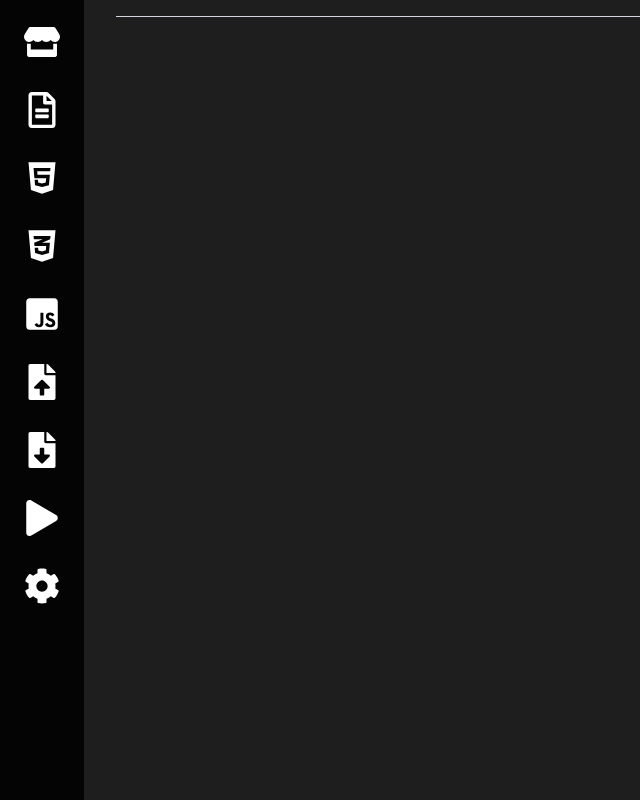
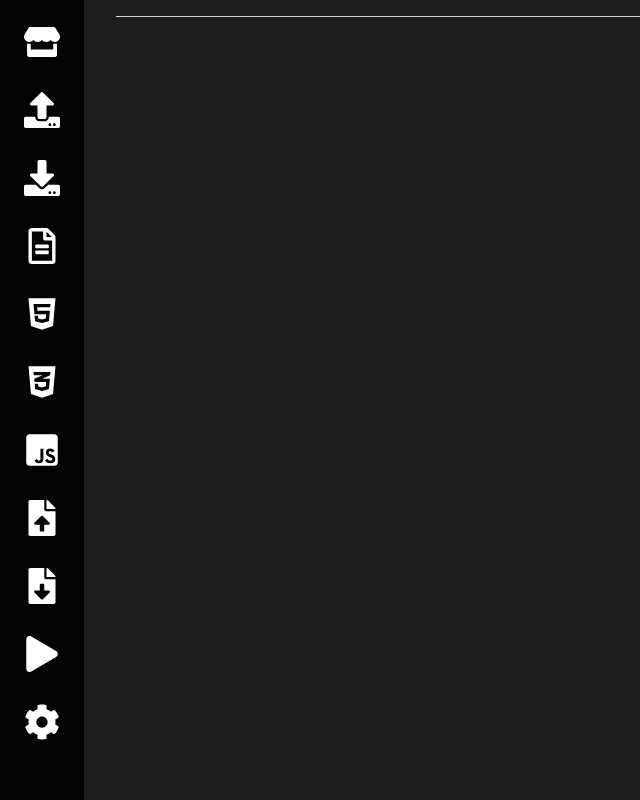
Before and after one commit to danielkorkin/webcode, a Next.js app: page / in a window 1280 px wide. Shown: the whole page, without its empty margins (0-640 px from the left). Built offline with nearby package versions, Linux system fonts and the light colour scheme.

Commit message:
Import Export Settings

```diff
--- a/src/app/page.tsx
+++ b/src/app/page.tsx
@@ -178,6 +178,40 @@ export default function Home() {
 		}
 	};
 
+	const handleImportSettings = () => {
+		const input = document.createElement("input");
+		input.type = "file";
+		input.accept = ".json";
+		input.onchange = async (event: any) => {
+			const file = event.target.files[0];
+			const text = await file.text();
+			const settings = JSON.parse(text);
+			if (settings.theme) setTheme(settings.theme);
+			if (settings.extensions) setExtensions(settings.extensions);
+			if (settings.tabSize) setTabSize(settings.tabSize);
+			if (settings.useTabs !== undefined) setUseTabs(settings.useTabs);
+		};
+		input.click();
+	};
+
+	const handleExportSettings = () => {
+		const settings = {
+			theme,
+			extensions,
+			tabSize,
+			useTabs,
+		};
+		const dataStr =
+			"data:text/json;charset=utf-8," +
+			encodeURIComponent(JSON.stringify(settings, null, 2));
+		const downloadAnchorNode = document.createElement("a");
+		downloadAnchorNode.setAttribute("href", dataStr);
+		downloadAnchorNode.setAttribute("download", "settings.json");
+		document.body.appendChild(downloadAnchorNode);
+		downloadAnchorNode.click();
+		downloadAnchorNode.remove();
+	};
+
 	useEffect(() => {
 		const loadEnabledExtensions = async () => {
 			for (const extension of extensions) {
@@ -227,6 +261,8 @@ export default function Home() {
 					onRun={handleRun}
 					onOpenSettings={() => setIsSettingsOpen(true)}
 					onOpenMarketplace={handleToggleMarketplace}
+					onImportSettings={handleImportSettings} // <-- Pass the new handler
+					onExportSettings={handleExportSettings} // <-- Pass the new handler
 					theme={theme}
 				/>
 				{isFileListOpen && (
--- a/src/components/Sidebar.tsx
+++ b/src/components/Sidebar.tsx
@@ -1,4 +1,3 @@
-// src/components/Sidebar.tsx
 import {
 	FaRegFileAlt,
 	FaFileCode,
@@ -11,6 +10,8 @@ import {
 	FaCss3Alt,
 	FaJsSquare,
 	FaStore, // <-- Import the new icon for the marketplace
+	FaDownload,
+	FaUpload,
 } from "react-icons/fa";
 import { Tooltip } from "react-tooltip";
 import "react-tooltip/dist/react-tooltip.css";
@@ -24,12 +25,14 @@ interface SidebarProps {
 			name: string;
 			content: string;
 			type: "html" | "css" | "javascript";
-		}[]
+		}[],
 	) => void;
 	onExport: () => void;
 	onRun: () => void;
 	onOpenSettings: () => void;
 	onOpenMarketplace: () => void; // <-- New prop for opening the marketplace
+	onImportSettings: () => void; // <-- New prop for importing settings
+	onExportSettings: () => void; // <-- New prop for exporting settings
 	theme: string;
 }
 
@@ -41,11 +44,13 @@ export default function Sidebar({
 	onRun,
 	onOpenSettings,
 	onOpenMarketplace, // <-- Add the new prop here
+	onImportSettings, // <-- Add the new prop here
+	onExportSettings, // <-- Add the new prop here
 	theme,
 }: SidebarProps) {
 	const handleAddFile = (type: "html" | "css" | "javascript") => {
 		const name = prompt(
-			`Enter the name for the new ${type.toUpperCase()} file:`
+			`Enter the name for the new ${type.toUpperCase()} file:`,
 		);
 		if (name) {
 			onAddFile(name, type);
@@ -76,6 +81,39 @@ export default function Sidebar({
 			<Tooltip id="tooltip-marketplace" place="right">
 				Marketplace
 			</Tooltip>
+
+			<button
+				type="button"
+				data-tooltip-id="tooltip-import-settings"
+				onClick={onImportSettings} // <-- Hook up the new import settings button
+				className={`p-2 rounded-md ${
+					theme === "vs-dark"
+						? "hover:bg-gray-700"
+						: "hover:bg-gray-200"
+				}`}
+			>
+				<FaUpload size={36} />
+			</button>
+			<Tooltip id="tooltip-import-settings" place="right">
+				Import Settings
+			</Tooltip>
+
+			<button
+				type="button"
+				data-tooltip-id="tooltip-export-settings"
+				onClick={onExportSettings} // <-- Hook up the new export settings button
+				className={`p-2 rounded-md ${
+					theme === "vs-dark"
+						? "hover:bg-gray-700"
+						: "hover:bg-gray-200"
+				}`}
+			>
+				<FaDownload size={36} />
+			</button>
+			<Tooltip id="tooltip-export-settings" place="right">
+				Export Settings
+			</Tooltip>
+
 			{/* Other existing buttons */}
 			<button
 				type="button"
```
